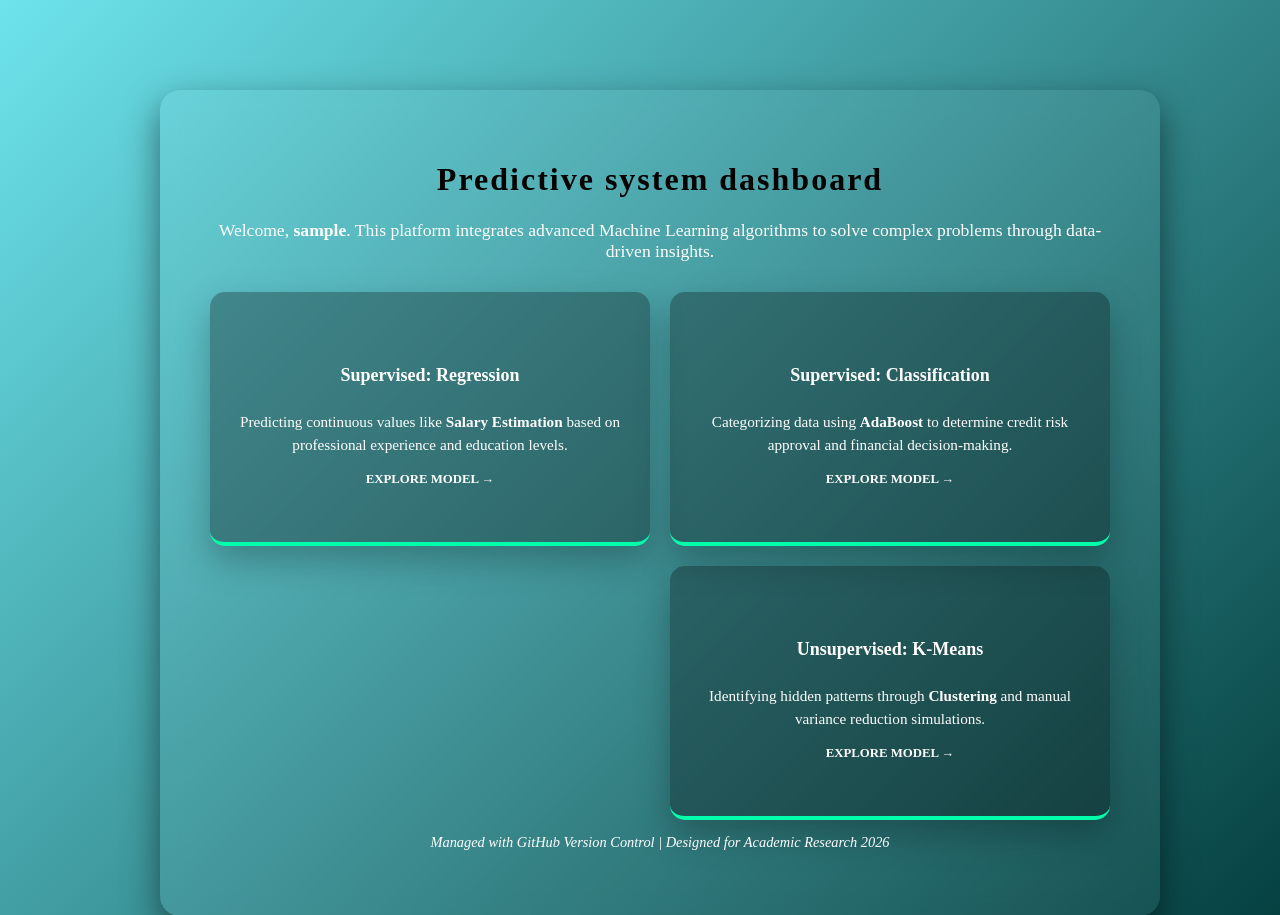
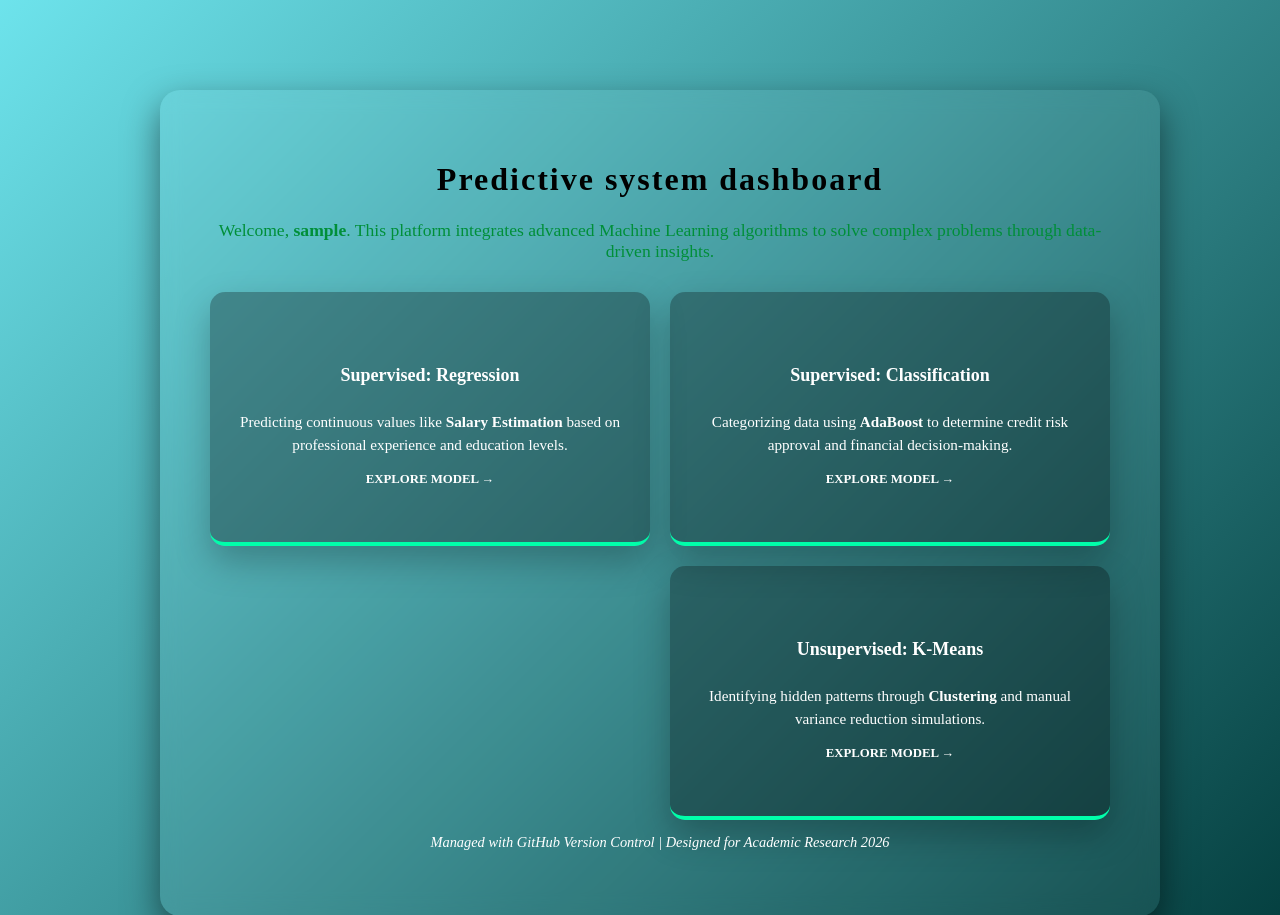
Before and after one commit to KAHS1299/sistema-predictivo-academico, a Flask app: page /dashboard in a window 1280 px wide. Shown: the part 80-995 px from the top of the page. Run offline with Flask 3, Linux system fonts and the light colour scheme; the visitor is signed in with stand-in values (Sample User, id 1).

Commit message:
Update dashboard.html

```diff
--- a/templates/dashboard.html
+++ b/templates/dashboard.html
@@ -2,11 +2,11 @@
 
 {% block content %}
 <div class="dashboard-container" style="padding: 50px 20px; font-family: 'Times New Roman', serif;">
-    <div class="dashboard-card" style="max-width: 900px; margin: 0 auto; background: rgba(255, 255, 255, 0.05); backdrop-filter: blur(10px); border-radius: 20px; border: 1px solid #008f39(0, 255, 170, 0.3); padding: 50px; color: #00ffaa; box-shadow: 0 15px 35px rgba(0,0,0,0.5);">
+    <div class="dashboard-card" style="max-width: 900px; margin: 0 auto; background: rgba(255, 255, 255, 0.05); backdrop-filter: blur(10px); border-radius: 20px; border: 1px solid #07a144(0, 255, 170, 0.3); padding: 50px; color: #00ffaa; box-shadow: 0 15px 35px rgba(0,0,0,0.5);">
 
         <h1 class="fw-bold text-center" style="color: #000000; letter-spacing: 2px;">Predictive system dashboard</h1>
 
-        <p class="text-center mt-3 mb-5" style="font-size: 1.1rem; color: #FFFFFF;">
+        <p class="text-center mt-3 mb-5" style="font-size: 1.1rem; color: #008f39;">
             Welcome, <b>{{ user }}</b>. This platform integrates advanced Machine Learning algorithms to solve complex problems through data-driven insights.
         </p>
 
```
